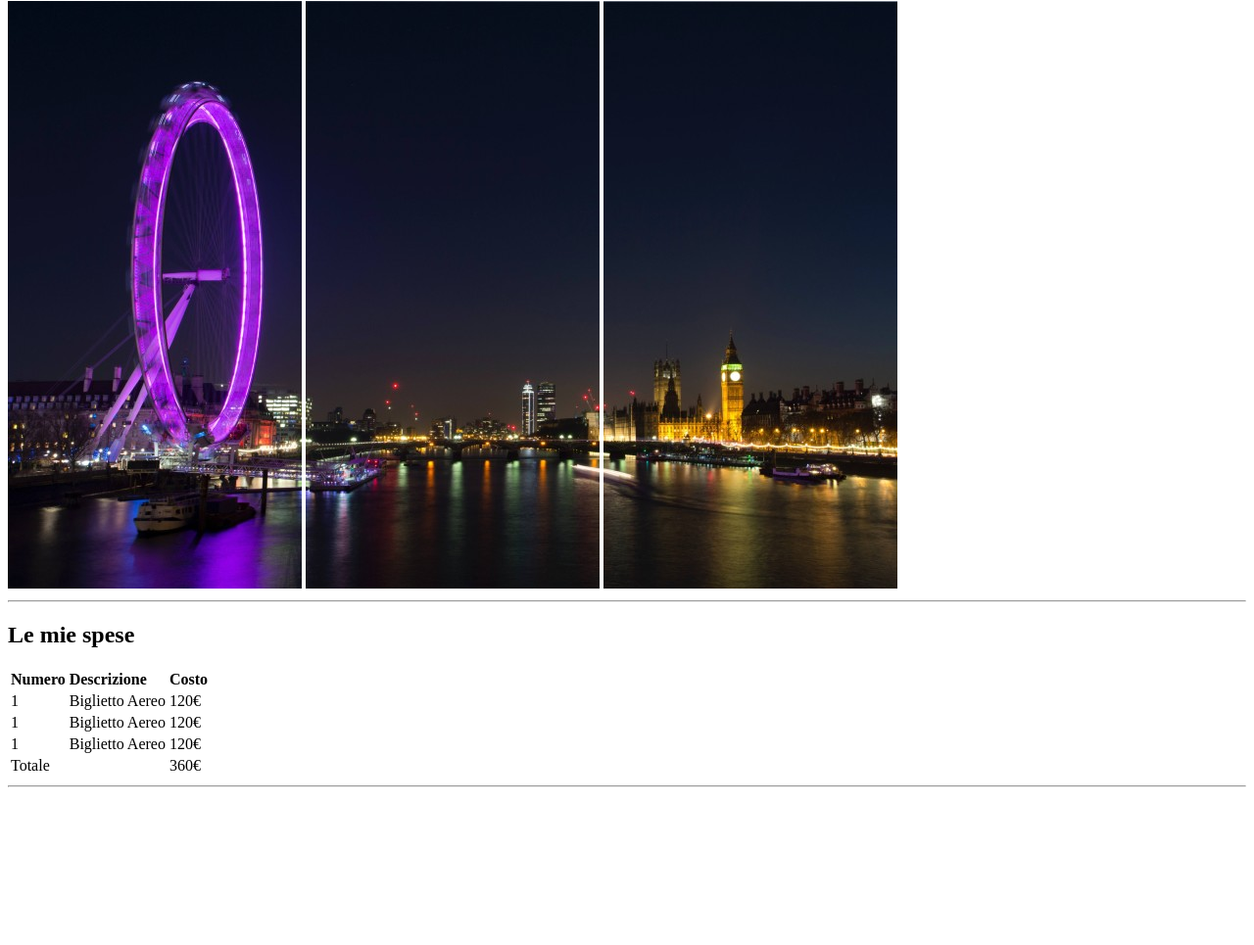
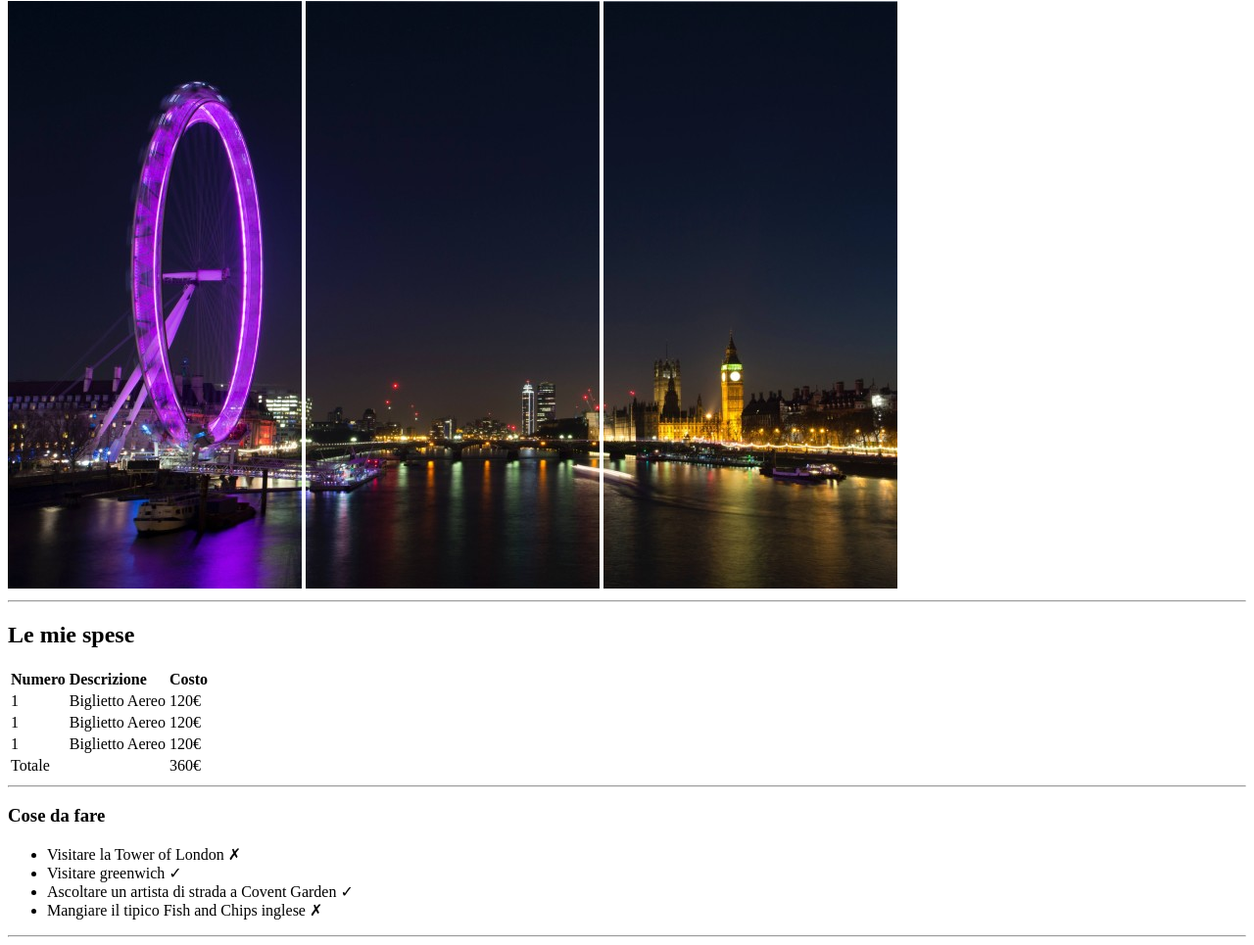
Before and after one commit to RobyLedda94/html-london-trip, a plain HTML site: page index.html in a window 1280 px wide. Shown: the part 79-1044 px from the top of the page at 98% size. Before the commit the page ends 891 px from the top, so only its background shows below. Drawn offline with Linux system fonts and the light colour scheme.

Commit message:
[UPD] added into part main unordered list and symbol

```diff
--- a/index.html
+++ b/index.html
@@ -51,6 +51,17 @@
             </table>
             <hr>
         </div>
+        <div>
+            <h3>Cose da fare</h3>
+            <ul>
+                <li>Visitare la Tower of London &#10007;</li>
+                <li>Visitare greenwich &#10003;</li>
+                <li>Ascoltare un artista di strada a Covent Garden &#10003;</li>
+                <li>Mangiare il tipico Fish and Chips inglese &#10007;</li>
+            </ul>
+            <hr>
+        </div>
+
     </main>
 
 
```
